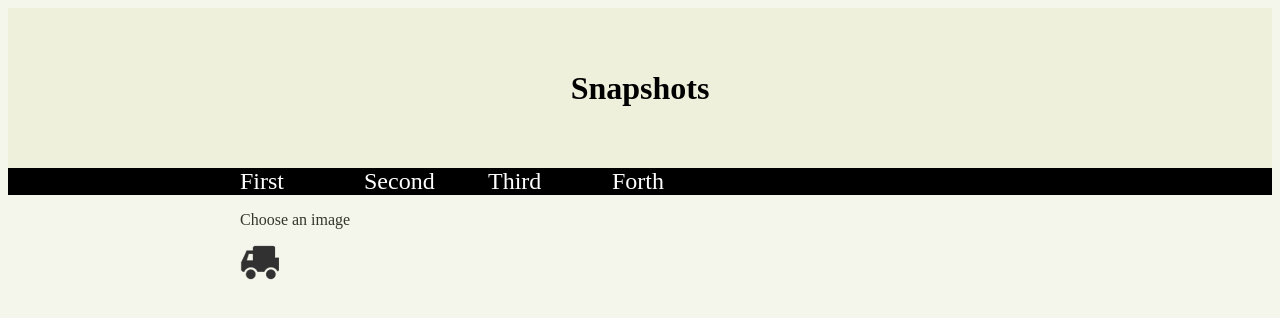
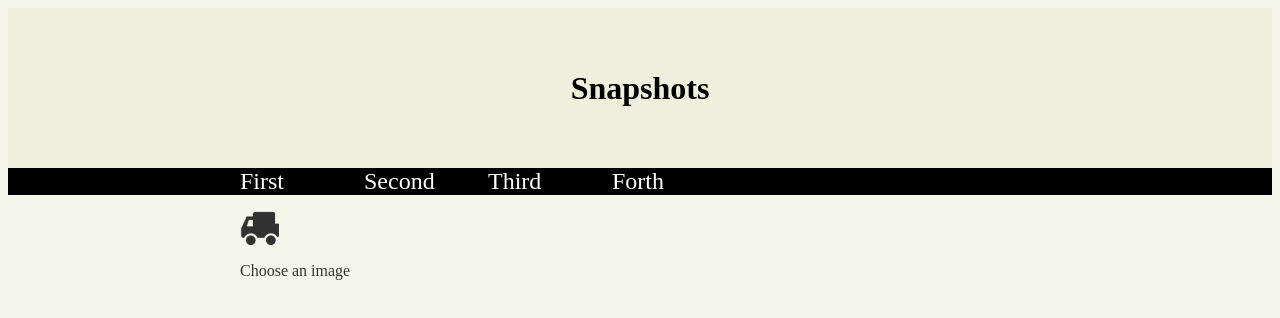
Before and after one commit to franose371/Front-end-Practice, a plain HTML site: page chooseimg.html in a window 1280 px wide. Drawn offline with Linux system fonts and the light colour scheme.

Commit message:
create html elements using .js

```diff
--- a/chooseimg.html
+++ b/chooseimg.html
@@ -21,12 +21,12 @@
 			</div>
 		</ul>
 </header>
-<div class="container">
+<!-- <div class="container">
 	<p id="description">Choose an image</p>
 </div>
 <div class="container">
 	<img src="img/car.png" id="placeholder">
-</div>
+</div> -->
 
 </body>
 </html>
--- a/css/style.css
+++ b/css/style.css
@@ -59,6 +59,7 @@ Single styles
 ------------------------*/
 
 #placeholder{
+	padding: 1em 0em 0em 0em;
 	max-height: 20em;
 	max-width: 50em;
 }
--- a/scripts/showPic.js
+++ b/scripts/showPic.js
@@ -1,4 +1,3 @@
-
 function addLoadEvent(func) {
     var oldonload = window.onload;//将现有的事件处理函数的值存入变量中
     if (typeof window.onload != 'function') {
@@ -10,8 +9,6 @@ function addLoadEvent(func) {
       }
     }
 }
-
-addLoadEvent(prepareGallery);
 
 //将onclick绑定到id=imagegallery中的<a>元素中
 function prepareGallery(){
@@ -53,3 +50,39 @@ function showPic(whichPic){
 	}
 	return false;
 }
+
+//Create placeholder and description elements
+	function preparePlaceholder(){
+	var firstdiv = document.createElement("div");
+	var seconddiv = document.createElement("div");
+	firstdiv.setAttribute("class","container");
+	seconddiv.setAttribute("class","container");
+
+	var placeholder = document.createElement("img");
+	placeholder.setAttribute("id","placeholder");
+	placeholder.setAttribute("src","img/car.png");
+	placeholder.setAttribute("alt","my image gallery");
+
+	var description = document.createElement("p");
+	var desctext = document.createTextNode("Choose an image");
+	description.setAttribute("id","description");
+	description.appendChild(desctext);
+
+	firstdiv.appendChild(placeholder);
+	seconddiv.appendChild(description);
+
+	document.body.appendChild(firstdiv);
+	document.body.appendChild(seconddiv);
+	}
+// //Insert element after target element
+// function insertAfter(newElement, targetElement){
+// 	var parent = targetElement.parentNode;
+// 	if(parent.lastChild == targetElement){
+// 		parent.appendChild(newElement);
+// 	} else{
+// 		parent.insertBefore(newElement,targetElement.nextSibling);
+// 	}
+// }
+
+addLoadEvent(prepareGallery);
+addLoadEvent(preparePlaceholder);
```
